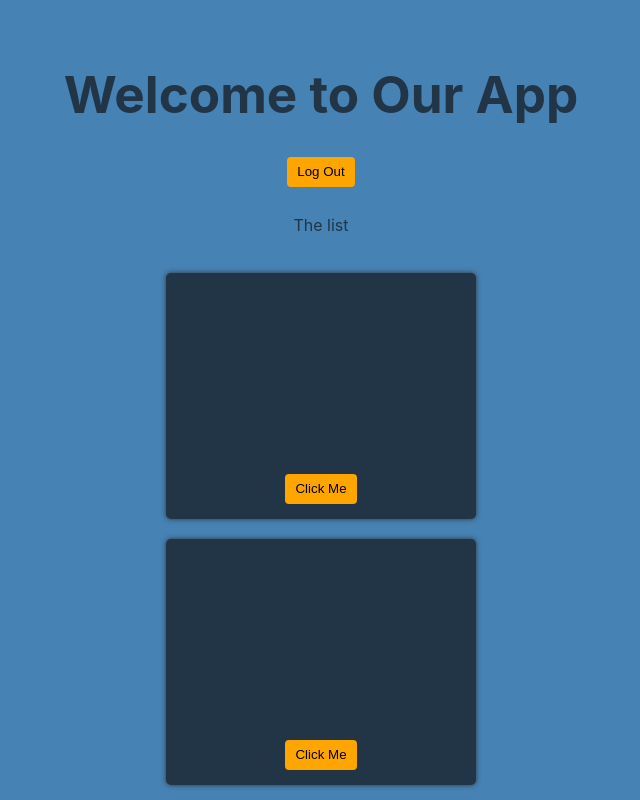
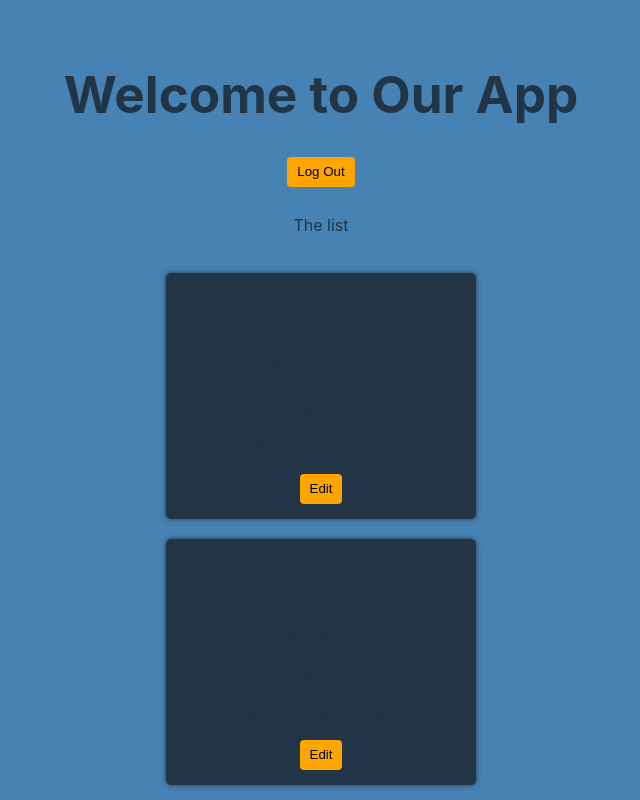
Before and after one commit to JonathanGian/React-Demo, a React (Vite) app: page / in a window 1280 px wide. Shown: the top 800 px of the page, without its empty margins (319-959 px from the left). Built offline with nearby package versions, Linux system fonts and the light colour scheme.

Commit message:
End of period

```diff
--- a/src/App.jsx
+++ b/src/App.jsx
@@ -32,7 +32,7 @@ const handleClick = (passedID)=>{// The id is being passed back up with {()=> ha
       <h1>Welcome to Our App</h1>
 
       <Button text={isLoggedin ? "Log Out": "Log In"}click={toggleLogin} />
-
+      {/* <Button type="submit"/> */}
       {isLoggedin ? (
 
         <div id='JobCardDiv'>
--- a/src/components/Button.jsx
+++ b/src/components/Button.jsx
@@ -1,6 +1,6 @@
 import "./Button.css"
-const Button = ({ text,cardClick }) => {
-    return <button id="loginBtn" onClick={cardClick}>{text}</button>;
+const Button = ({ text, cardClick, type = "button" }) => {// Type lets React know that whenever this button is used, its type is "button"
+    return <button id="loginBtn" onClick={cardClick} type={type}> {text} </button>;
 };
 
 export default Button;
--- a/src/components/JobCard.jsx
+++ b/src/components/JobCard.jsx
@@ -7,7 +7,7 @@ function JobCard({name,title,age,animal,AppClick }){
       <p>Title: {title}</p>
       <p>Age: {age}</p>
       <p>Spirit Animal: {animal}</p>
-    <Button text = "Click Me" cardClick={AppClick}/>
+    <Button text = "Edit" cardClick={AppClick}/>
       </div>
 
     );
```
